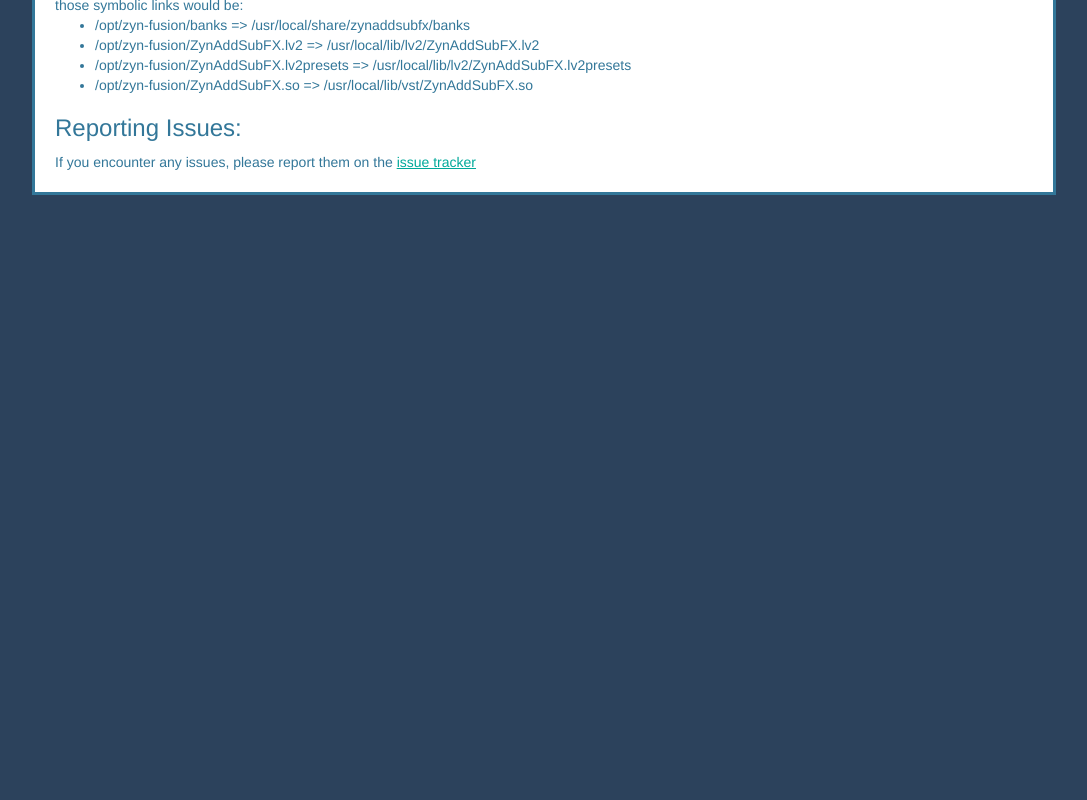
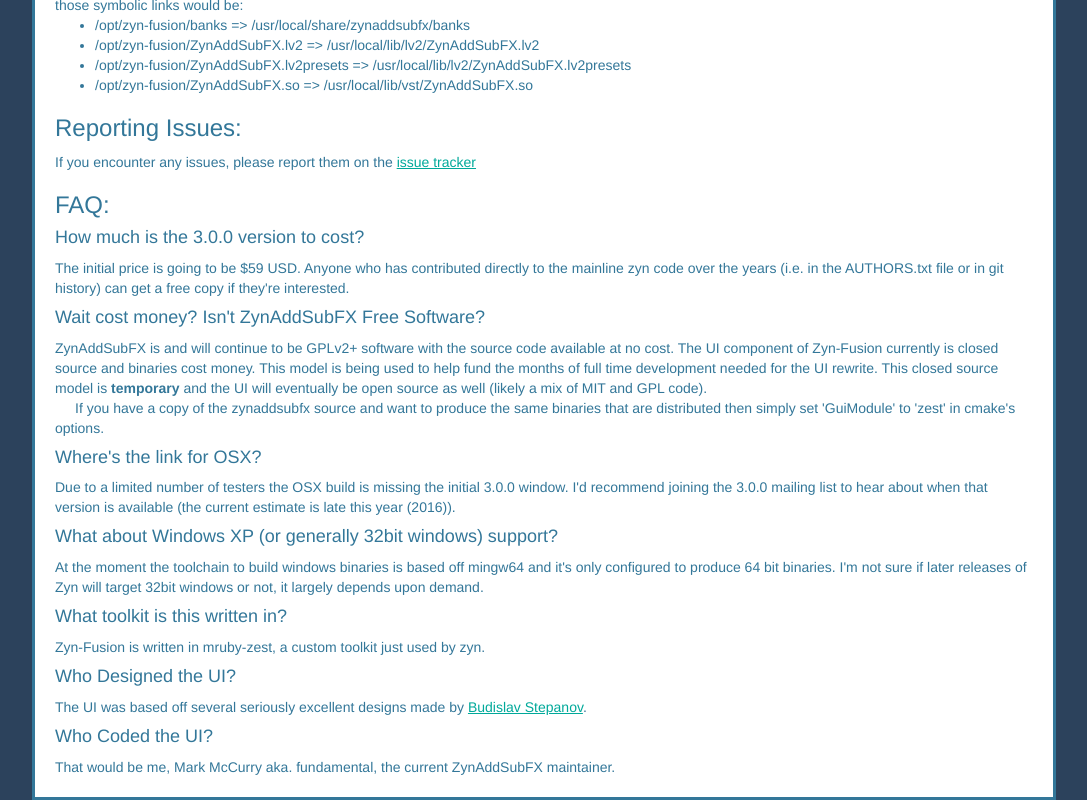
Before and after one commit to zynaddsubfx/zyn-website, a plain HTML site: page demo.html in a window 1280 px wide. Shown: the part 446-1246 px from the top of the page, without its empty margins (96-1183 px from the left). Before the commit the page ends 800 px from the top, so only its background shows below. Drawn offline with Linux system fonts and the light colour scheme.

Commit message:
Update Demo Page (Links + FAQ)

```diff
--- a/demo.html
+++ b/demo.html
@@ -55,14 +55,14 @@ ga('send', 'pageview');
 
   <h3>Windows users:</h3>
   To obtain a copy of the demo simply grab a copy from
-  <a href="http://fundamental-code.com/zyn-fusion/w64-package.tar.bz2">here</a>.
+  <a href="http://fundamental-code.com/zyn-fusion/w64-package-17-10-2016.tar.bz2">here</a>.
   After extracting it with a tool like 7zip you can run the standalone via
   zynaddsubfx.exe or you can point your plugin host at the directory and use the
   included VST version.
 
   <h3>Linux users:</h3>
   To obtain a copy of the demo simply grab a copy from
-  <a href="http://fundamental-code.com/zyn-fusion/zyn-fusion-3.0.0pre.tar.bz2">here</a>.
+  <a href="http://fundamental-code.com/zyn-fusion/zyn-fusion-3.0.0-17-10-2016.tar.bz2">here</a>.
   There are some minor search path complications here, but it should be possible
   to run the included 'zynaddsubfx' executable which should launch the UI
   process 'zyn-fusion'.
@@ -82,6 +82,48 @@ ga('send', 'pageview');
   If you encounter any issues, please report them on the
   <a href="https://github.com/zynaddsubfx/zyn-fusion-issues/issues">issue tracker</a>
 
+  <h3>FAQ:</h3>
+  <h4>How much is the 3.0.0 version to cost?</h4>
+  The initial price is going to be $59 USD. Anyone who has contributed directly
+  to the mainline zyn code over the years (i.e. in the AUTHORS.txt file or in
+  git history) can get a free copy if they're interested.
+
+  <h4>Wait cost money? Isn't ZynAddSubFX Free Software?</h4>
+  ZynAddSubFX is and will continue to be GPLv2+ software with the source code
+  available at no cost.
+  The UI component of Zyn-Fusion currently is closed source and binaries cost
+  money. This model is being used to help fund the months of full time
+  development needed for the UI rewrite. This closed source model is
+  <b>temporary</b> and the UI will eventually be open source as well (likely a
+  mix of MIT and GPL code).
+
+  <p>
+  If you have a copy of the zynaddsubfx source and want to produce the same
+  binaries that are distributed then simply set 'GuiModule' to 'zest' in cmake's
+  options.
+
+  <h4>Where's the link for OSX?</h4>
+  Due to a limited number of testers the OSX build is missing the initial 3.0.0
+  window. I'd recommend joining the 3.0.0 mailing list to hear about when that
+  version is available (the current estimate is late this year (2016)).
+
+  <h4>What about Windows XP (or generally 32bit windows) support?</h4>
+  At the moment the toolchain to build windows binaries is based off mingw64 and
+  it's only configured to produce 64 bit binaries. I'm not sure if later
+  releases of Zyn will target 32bit windows or not, it largely depends upon
+  demand.
+
+  <h4>What toolkit is this written in?</h4>
+  Zyn-Fusion is written in mruby-zest, a custom toolkit just used by zyn.
+
+  <h4>Who Designed the UI?</h4>
+  The UI was based off several seriously excellent designs made by
+  <a href="http://budislavtvp.deviantart.com/">Budislav Stepanov</a>.
+
+  <h4>Who Coded the UI?</h4>
+  That would be me, Mark McCurry aka. fundamental, the current ZynAddSubFX
+  maintainer.
+
   </div></center>
 </body>
 </html>
```
